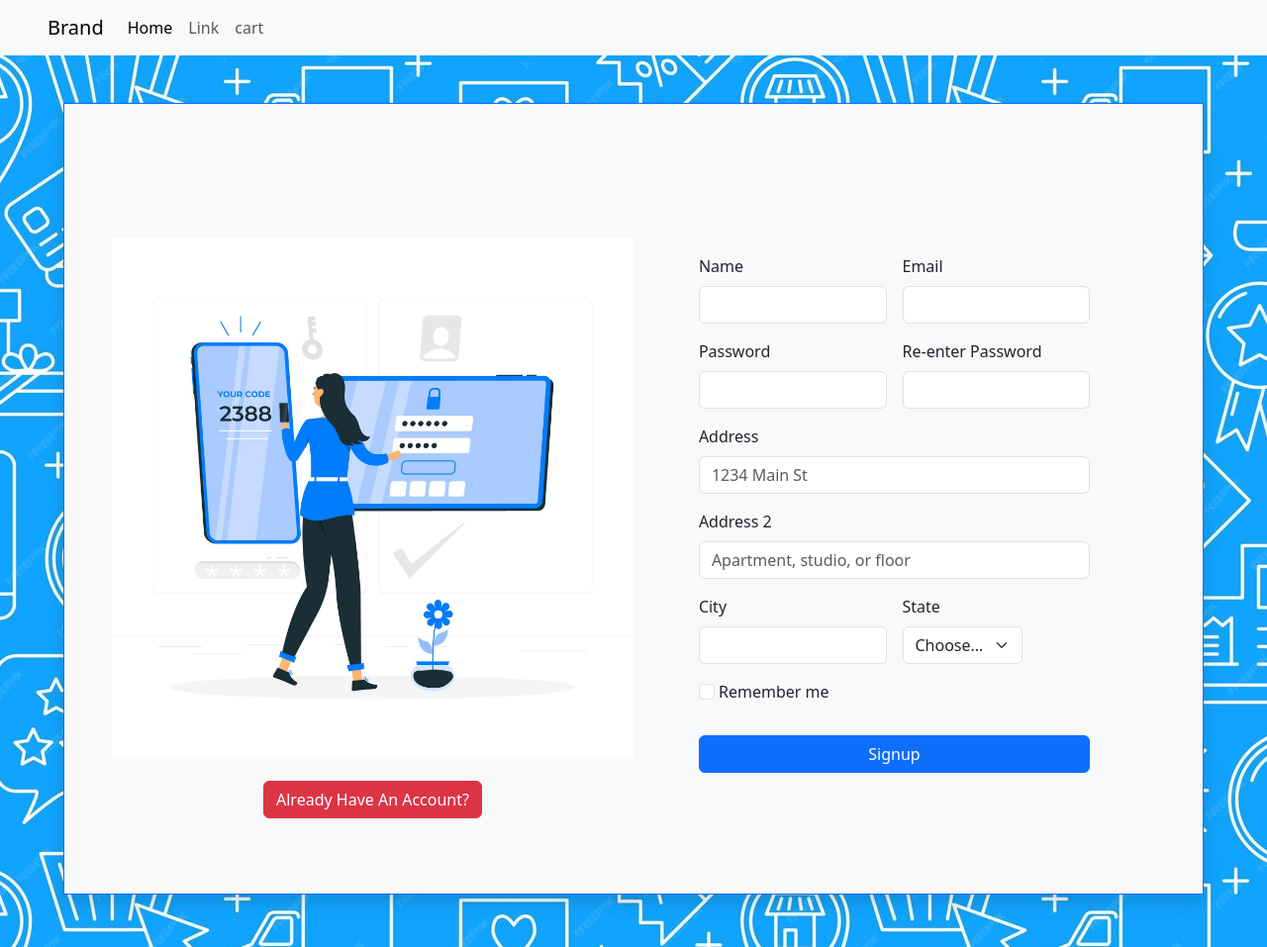
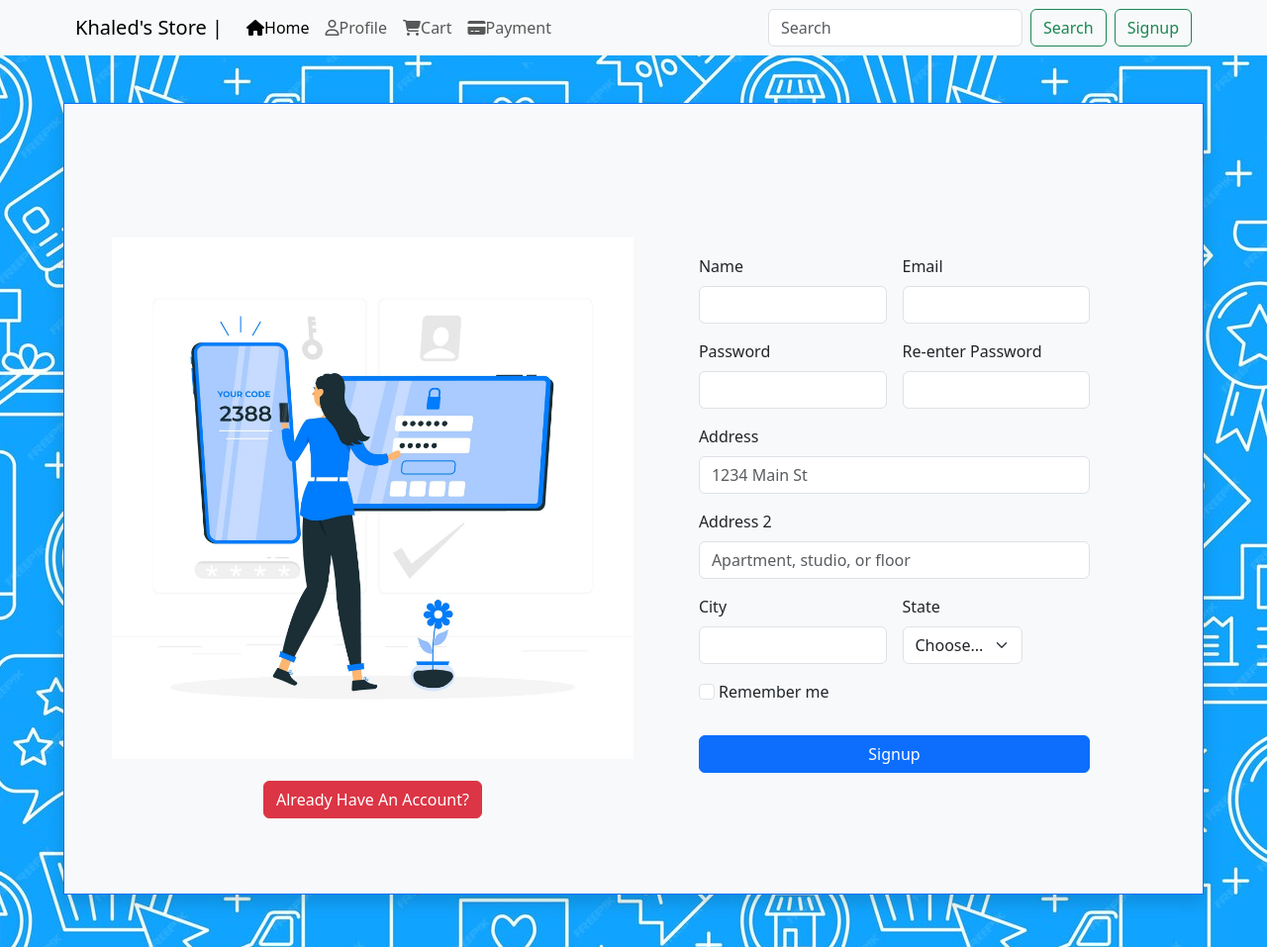
Before and after one commit to MaNn0/E-Commerce-Vanilla-ITI, a website built with Vite: page src/Pages/Register/register.html in a window 1280 px wide. Shown: the whole page at 99% size. Built offline with nearby package versions, Linux system fonts and the light colour scheme.

Commit message:
linking pages together and fix navbar

```diff
--- a/src/Pages/Register/register.html
+++ b/src/Pages/Register/register.html
@@ -14,28 +14,58 @@
 
 <body>
     <div class="w-100">
-        <nav class=" px-5 navbar navbar-expand-lg bg-body-tertiary">
-            <a class="navbar-brand" href="#">Brand</a>
-            <button class="navbar-toggler" type="button" data-bs-toggle="collapse" data-bs-target="#navbarNav"
-                aria-controls="navbarNav" aria-expanded="false" aria-label="Toggle navigation">
+        <nav class="navbar navbar-expand-lg bg-body-tertiary">
+            <div class="container-fluid">
+             <div class="left">
+               <span class="navbar-brand mb-0 h1">Khaled's Store |</span>
+                    <!-- <a class="navbar-brand" href="#">
+                      <i class="fa-brands fa-slack"></i>
+                    </a> -->
+
+                  </div>
+                    <div class="collapse navbar-collapse" id="navbarNav">
+                <ul class="navbar-nav">
+                  <li class="nav-item">
+                    <a class="nav-link active" aria-current="page" href="../../../index.html"><i class="fa-solid fa-house"></i>Home</a>
+                  </li>
+                  <li class="nav-item">
+                    <a class="nav-link" href="./src/Pages/Profile/Profile.html"><i class="fa-regular fa-user"></i>Profile</a>
+                  </li>
+                  <li class="nav-item">
+                    <a class="nav-link" href="./src/Pages/Cart/cart.html"><i class="fa-solid fa-cart-shopping"></i>Cart</a>
+                  </li>
+                <!-- <li class="nav-item">
+                    <a class="nav-link" href=""><i class="fa-solid fa-bag-shopping"></i>Cart</a>
+                  </li> -->
+                     <li class="nav-item">
+                    <a class="nav-link" href="./src/Pages/Payment/Payment.html"><i class="fa-solid fa-credit-card"></i>Payment</a>
+                  </li>
+                </ul>
+              </div>
+              <button class="navbar-toggler" type="button" data-bs-toggle="collapse" data-bs-target="#navbarNav" aria-controls="navbarNav" aria-expanded="false" aria-label="Toggle navigation">
                 <span class="navbar-toggler-icon"></span>
-            </button>
-            <div class="collapse navbar-collapse" id="navbarNav">
-                <ul class="navbar-nav me-auto">
-                    <li class="nav-item">
-                        <a class="nav-link active" href="/index.html">Home</a>
-                    </li>
-                    <li class="nav-item">
-                        <a class="nav-link" href="#">Link</a>
-                    </li>
-                    <li class="nav-item">
-                        <a class="nav-link">cart</a>
-                    </li>
-                </ul>
-                </a>
-                </form>
+              </button>
+
+              <div class="iconLinks collapse navbar-collapse" id="navbarNav">
+                           <form class="d-flex">
+                        <input
+                          class="form-control me-2"
+                          type="search"
+                          placeholder="Search"
+                          aria-label="Search"
+                        />
+                        <button class="btn btn-outline-success" type="submit">
+                          Search
+                        </button>
+                        <a href="./src//Pages/Register/register.html">
+                          <button  class="btn btn-outline-success ms-2" type="button">
+                            Signup
+                          </button>
+                        </a>
+                      </form>
+              </div>
             </div>
-        </nav>
+          </nav>
 
     </div>
     <div class="container-fluid d-flex justify-content-between align-items-center p-5 my-5 border border-primary shadow bg-light"
--- a/src/Pages/Register/register.js
+++ b/src/Pages/Register/register.js
@@ -1,3 +1,5 @@
+import "@fortawesome/fontawesome-free/css/all.min.css";
+
 const switchBtnLogin = document.querySelector(".switchBtnLogin");
 const switchBtnRegister = document.querySelector(".switchBtnRegister");
 const hideLogin = document.querySelector("#toggleHideLogin");
--- a/src/style.css
+++ b/src/style.css
@@ -38,3 +38,7 @@ a {
 .carousel-width {
   height: 500px !important;
 }
+
+.iconLinks {
+  justify-content: flex-end;
+}
```
Also changed, not shown: index.html (+66 -6 lines).
